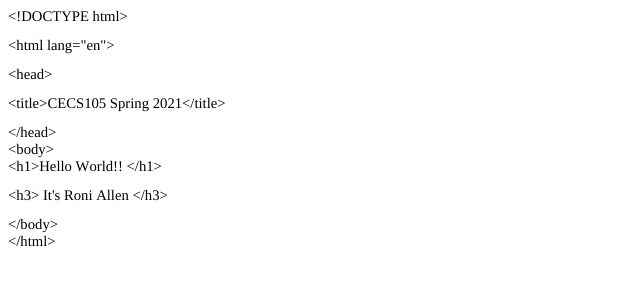
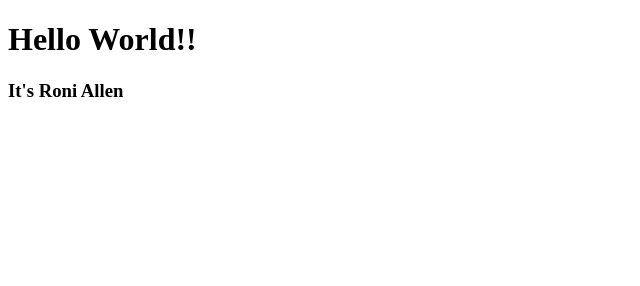
Before and after one commit to nicolelnguyen/cecs105, a plain HTML site: page index.html in a window 1280 px wide. Shown: the whole page, without its empty margins (0-640 px from the left). Drawn offline with Linux system fonts and the light colour scheme.

Commit message:
Update index.html

```diff
--- a/index.html
+++ b/index.html
@@ -1,26 +1,16 @@
-<!DOCTYPE html PUBLIC "-//W3C//DTD HTML 4.01//EN" "http://www.w3.org/TR/html4/strict.dtd">
-<html>
+<!DOCTYPE html>
+
+<html lang="en">
+
 <head>
-  <meta http-equiv="Content-Type" content="text/html; charset=utf-8">
-  <meta http-equiv="Content-Style-Type" content="text/css">
-  <title></title>
-  <meta name="Generator" content="Cocoa HTML Writer">
-  <meta name="CocoaVersion" content="2022.3">
-  <style type="text/css">
-    p.p1 {margin: 0.0px 0.0px 12.0px 0.0px; font: 14.7px Times; color: #000000; -webkit-text-stroke: #000000}
-    span.s1 {font-kerning: none}
-  </style>
+
+<title>CECS105 Spring 2021</title>
+
 </head>
 <body>
-<p class="p1"><span class="s1">&lt;!DOCTYPE html&gt;</span></p>
-<p class="p1"><span class="s1">&lt;html lang="en"&gt;</span></p>
-<p class="p1"><span class="s1">&lt;head&gt;<span class="Apple-converted-space"> </span></span></p>
-<p class="p1"><span class="s1">&lt;title&gt;CECS105 Spring 2021&lt;/title&gt;</span></p>
-<p class="p1"><span class="s1">&lt;/head&gt;<br>
-&lt;body&gt;<br>
-&lt;h1&gt;Hello World!! &lt;/h1&gt;<span class="Apple-converted-space"> </span></span></p>
-<p class="p1"><span class="s1">&lt;h3&gt; It's Roni Allen &lt;/h3&gt;</span></p>
-<p class="p1"><span class="s1">&lt;/body&gt;<br>
-&lt;/html&gt;</span></p>
+<h1>Hello World!! </h1>
+
+<h3> It's Roni Allen </h3>
+
 </body>
 </html>
```
